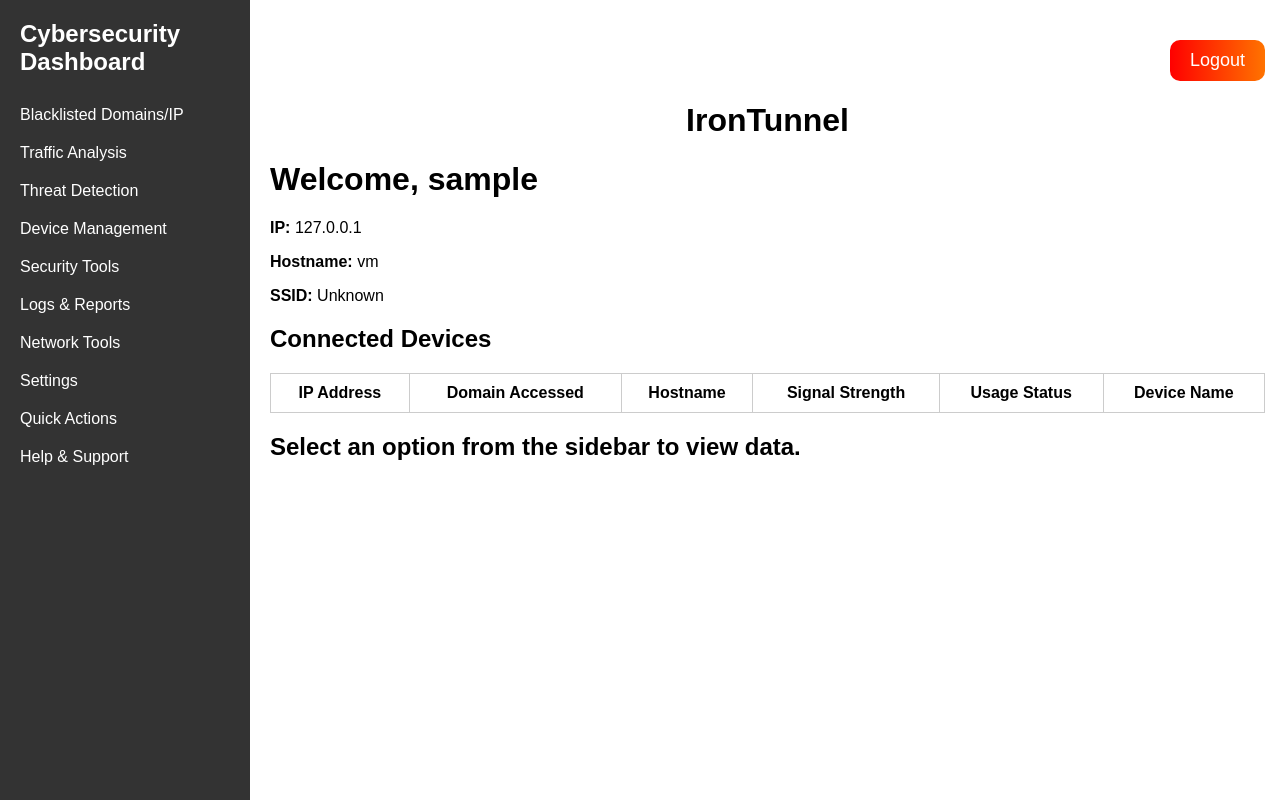
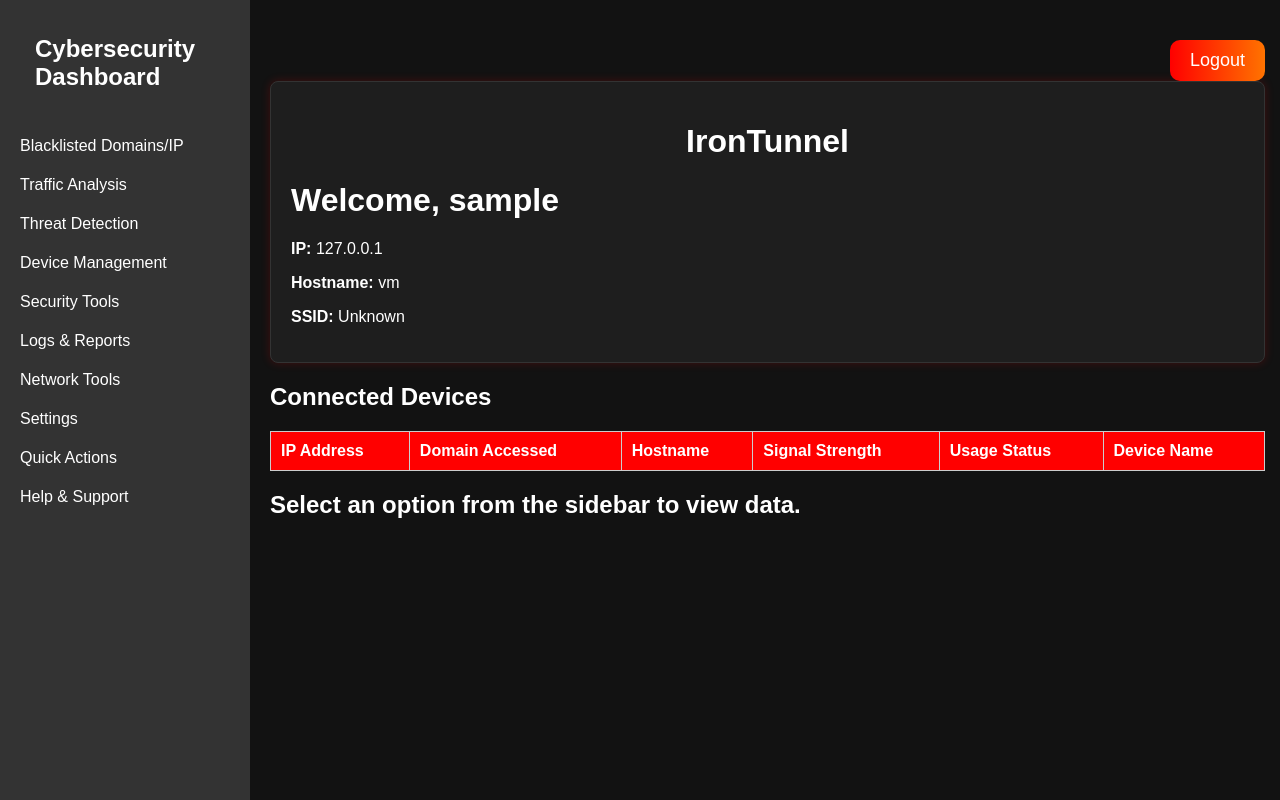
Before and after one commit to nhlexric28/network_monitor_app-main, a Flask app: page / in a window 1280 px wide. Run offline with Flask 3, Linux system fonts and the light colour scheme; the visitor is signed in with stand-in values (Sample User, id 1); lists and menus that the app fills with data are empty.

Commit message:
Update style.css

```diff
--- a/network_monitor_app/templates/static/style.css
+++ b/network_monitor_app/templates/static/style.css
@@ -1,17 +1,91 @@
 body {
-    background-size: cover;
-    background-position: center;
+    margin: 0;
     font-family: Arial, sans-serif;
+    background-color: #121212;
+    color: white;
 }
 
-.login-page {
-    background-image: url('/static/login.jpeg');
+.sidebar {
+    width: 250px;
+    height: 100vh;
+    background-color: #1c1c1c;
+    position: fixed;
+    top: 0;
+    right: -250px;
+    transition: right 0.3s ease;
+    overflow-y: auto;
+    z-index: 2;
 }
 
-.signup-page {
-    background-image: url('/static/signup.jpeg');
+.sidebar.active {
+    right: 0;
 }
 
-.dashboard-page {
-    background-image: url('/static/dashboard.jpeg');
+.sidebar h2,
+.sidebar a {
+    padding: 15px;
+    display: block;
+    color: white;
+    text-decoration: none;
+    border-bottom: 1px solid #333;
 }
+
+.sidebar a:hover {
+    background-color: #ff0000;
+}
+
+.main {
+    padding: 20px;
+    transition: margin-right 0.3s ease;
+}
+
+.main.shifted {
+    margin-right: 250px;
+}
+
+.toggle-btn {
+    position: absolute;
+    top: 15px;
+    right: 15px;
+    font-size: 24px;
+    cursor: pointer;
+    color: white;
+    z-index: 3;
+}
+
+/* New info box */
+.info-box {
+    background-color: #1e1e1e;
+    border: 1px solid #333;
+    padding: 20px;
+    margin-bottom: 30px;
+    border-radius: 8px;
+    box-shadow: 0 0 10px rgba(255, 0, 0, 0.2);
+}
+
+table {
+    width: 100%;
+    border-collapse: collapse;
+    background-color: #1e1e1e;
+}
+
+th,
+td {
+    padding: 10px;
+    border: 1px solid #333;
+    text-align: left;
+}
+
+th {
+    background-color: #ff0000;
+    color: white;
+}
+
+.flag-btn {
+    background-color: #ff0000;
+    color: white;
+    border: none;
+    padding: 5px 10px;
+    cursor: pointer;
+    border-radius: 4px;
+}
```
